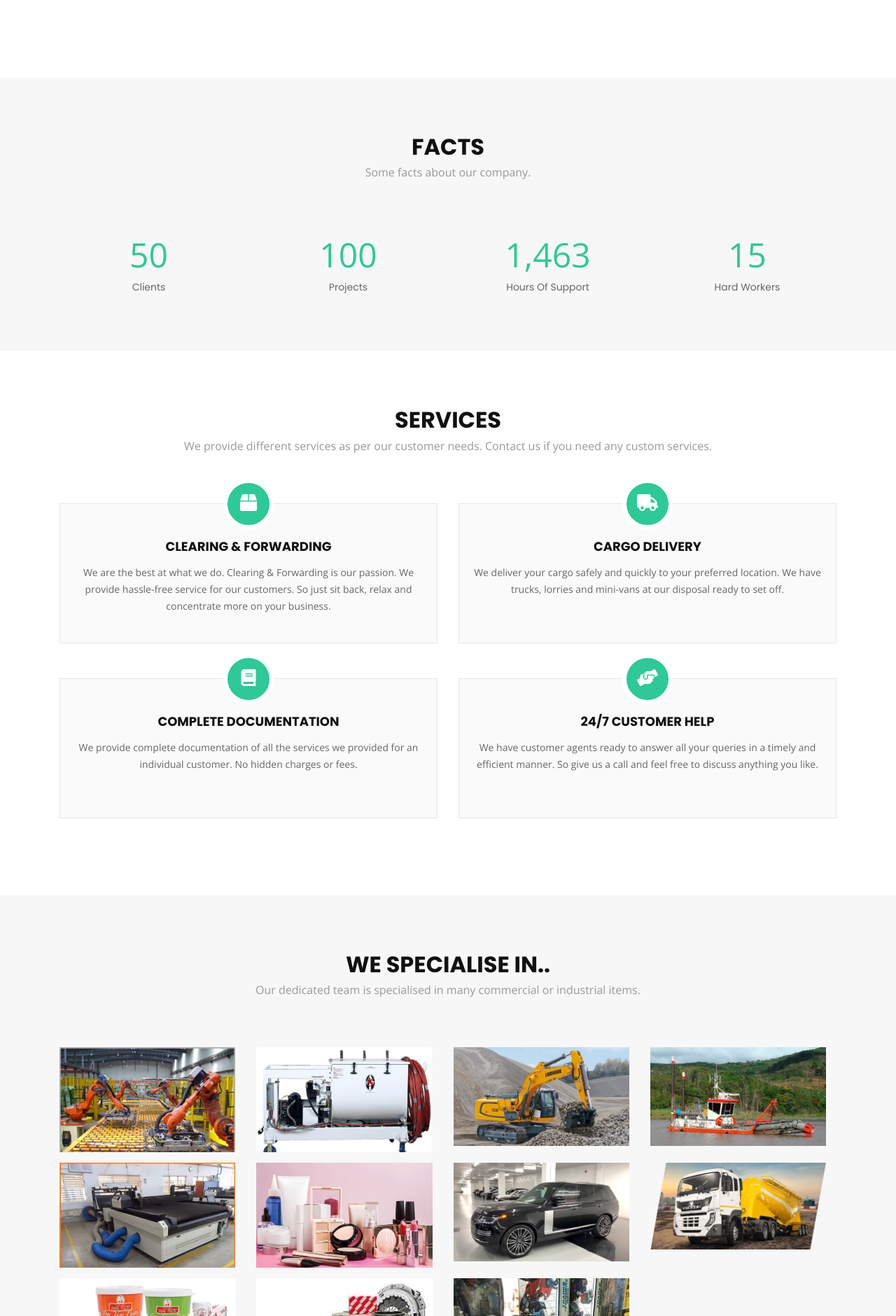
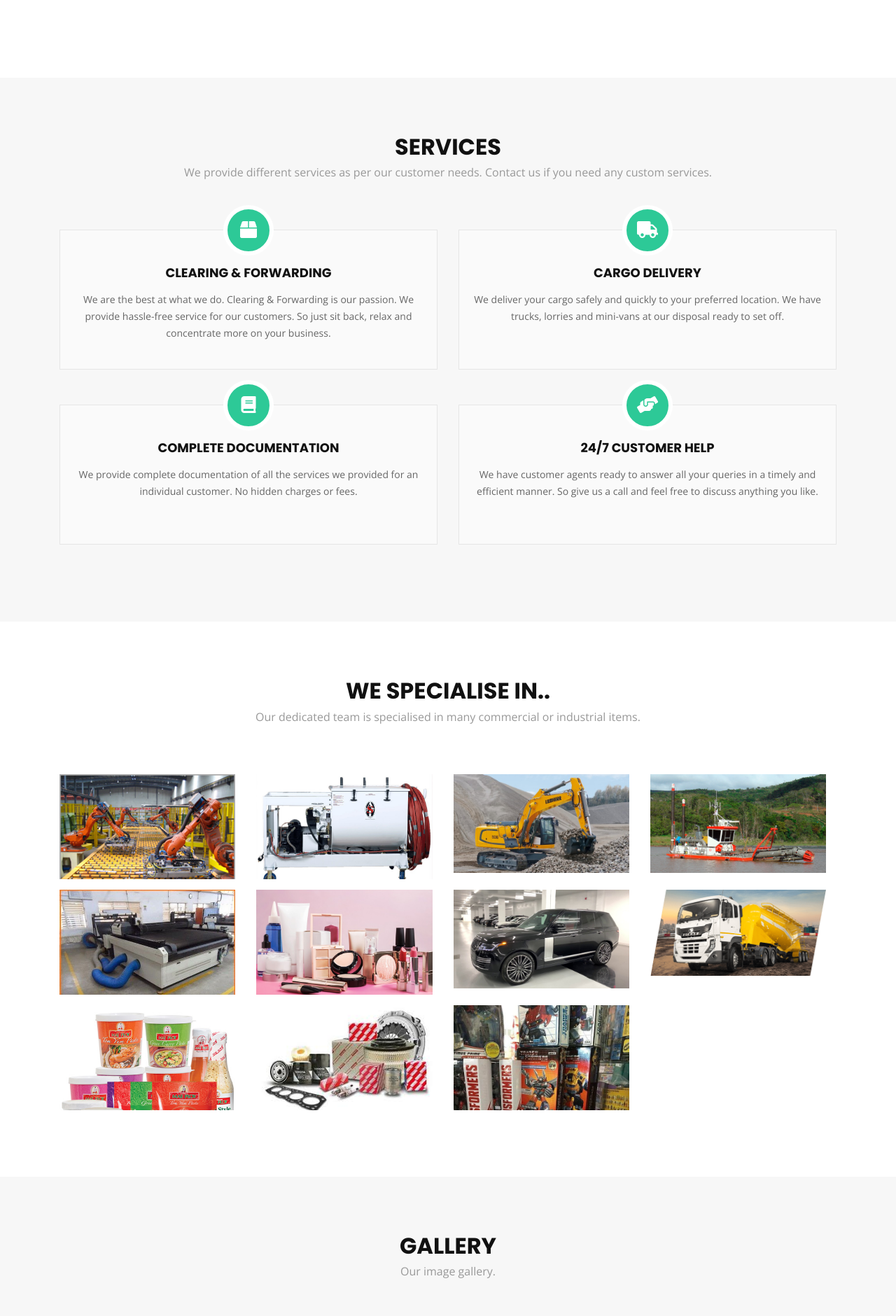
Before and after one commit to kamjony/jonyintl, a Django app: page / in a window 1280 px wide. Shown: the part 2018-3898 px from the top of the page at 70% size. Run offline with Django 3.2, Linux system fonts and the light colour scheme; data comes from the database, SQL or seed files in the repository; data that the repository does not hold is empty; some libraries are stand-ins or nearby versions.

Commit message:
removed facts. changed colour

```diff
--- a/customsclear/templates/home.html
+++ b/customsclear/templates/home.html
@@ -119,41 +119,6 @@
       </div>
     </section><!-- #about -->
 
-    <!--==========================
-    Facts Section
-    ============================-->
-    <section id="facts">
-      <div class="container wow fadeIn">
-        <div class="section-header">
-          <h3 class="section-title">Facts</h3>
-          <p class="section-description">Some facts about our company.</p>
-        </div>
-        <div class="row counters">
-
-          <div class="col-lg-3 col-6 text-center">
-            <span data-toggle="counter-up">50</span>
-            <p>Clients</p>
-          </div>
-
-          <div class="col-lg-3 col-6 text-center">
-            <span data-toggle="counter-up">100</span>
-            <p>Projects</p>
-          </div>
-
-          <div class="col-lg-3 col-6 text-center">
-            <span data-toggle="counter-up">1,463</span>
-            <p>Hours Of Support</p>
-          </div>
-
-          <div class="col-lg-3 col-6 text-center">
-            <span data-toggle="counter-up">15</span>
-            <p>Hard Workers</p>
-          </div>
-
-        </div>
-
-      </div>
-    </section><!-- #facts -->
 
     <!--==========================
     Services Section
--- a/static/css/style.css
+++ b/static/css/style.css
@@ -578,32 +578,11 @@ body.mobile-nav-active #mobile-nav-toggle {
   font-size: 14px;
 }
 
-/* Facts Section
---------------------------------*/
-
-#facts {
-  background: #f7f7f7;
-  padding: 80px 0 60px 0;
-}
-
-#facts .counters span {
-  font-size: 48px;
-  display: block;
-  color: #2dc997;
-}
-
-#facts .counters p {
-  padding: 0;
-  margin: 0 0 20px 0;
-  font-family: "Poppins", sans-serif;
-  font-size: 14px;
-}
-
 /* Services Section
 --------------------------------*/
 
 #services {
-  background: #fff;
+  background: #f7f7f7;
   background-size: cover;
   padding: 80px 0 60px 0;
 }
@@ -691,7 +670,7 @@ body.mobile-nav-active #mobile-nav-toggle {
 
 #clients {
   padding: 30px 0;
-  background: #f7f7f7;
+  background: #fff;
 }
 
 #clients img {
@@ -767,7 +746,7 @@ body.mobile-nav-active #mobile-nav-toggle {
 --------------------------------*/
 
 #portfolio {
-  background: #f7f7f7;
+  background: #fff;
   padding: 80px 0;
 }
 
@@ -859,7 +838,7 @@ body.mobile-nav-active #mobile-nav-toggle {
 /* Gallery Section
 --------------------------------*/
 #gallery {
-  background: #fff;
+  background: #f7f7f7;
   padding: 80px 0 60px 0;
 }
 
@@ -867,7 +846,7 @@ body.mobile-nav-active #mobile-nav-toggle {
 --------------------------------*/
 
 #team {
-  background: #fff;
+  background: #f7f7f7;
   padding: 80px 0 60px 0;
 }
 
@@ -919,7 +898,7 @@ body.mobile-nav-active #mobile-nav-toggle {
 --------------------------------*/
 
 #contact {
-  background: #f7f7f7;
+  background: #fff;
   padding: 80px 0 40px 0;
 }
 
```
Also changed, not shown: customsclear/static/css/style.css (+6 -27 lines), customsclear/static/img/hero-bg.jpg (deleted), 1 other file.
